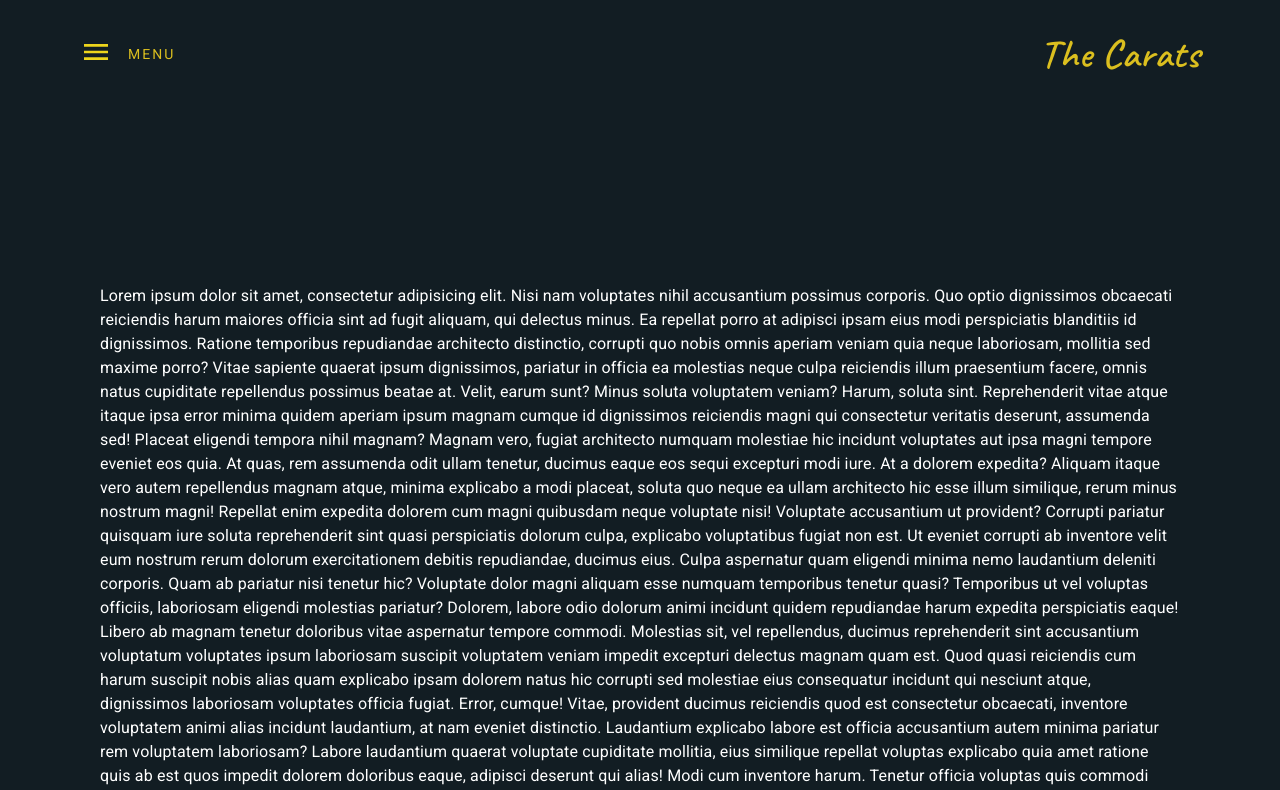
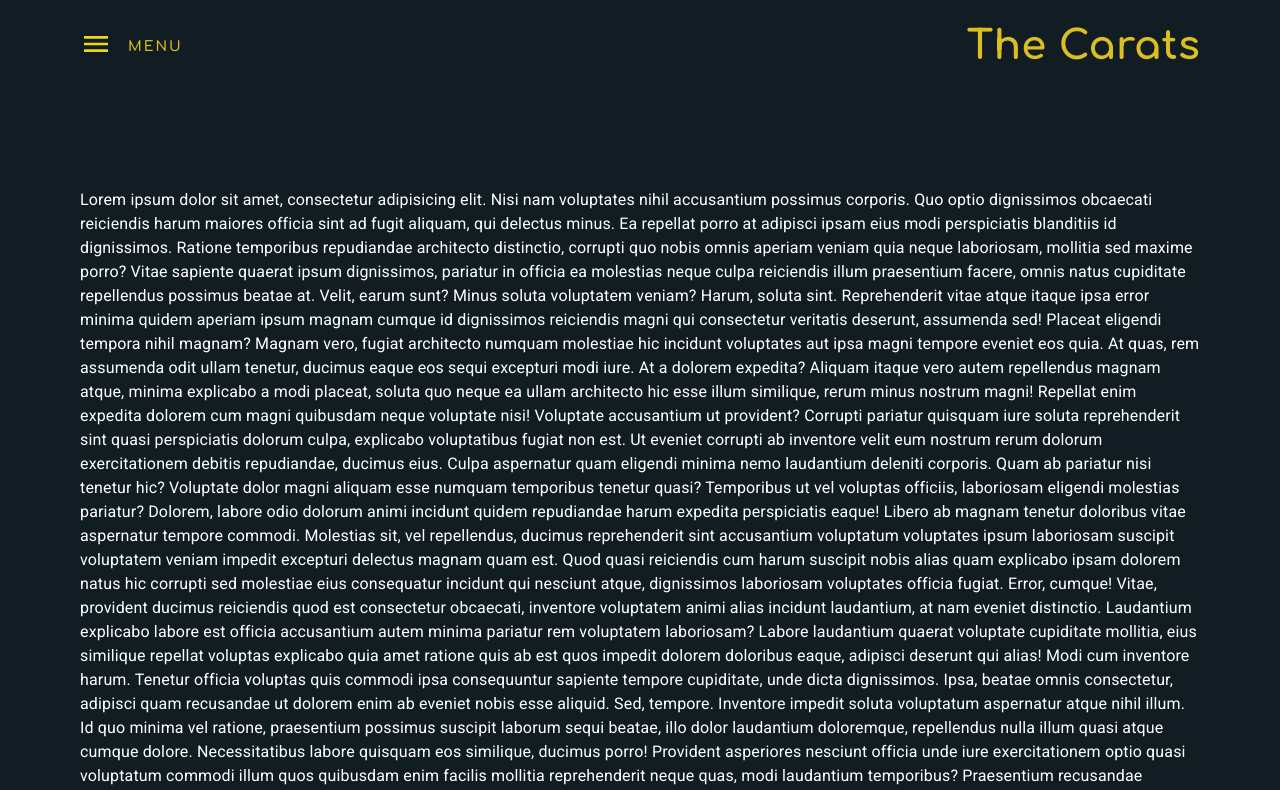
Before and after one commit to andavetisyan95/gold-market-NextJS, a Next.js app: page / in a window 1280 px wide. Shown: the top 790 px of the page. Built offline with nearby package versions, Linux system fonts and the light colour scheme; a web font is replaced by a local one.

Commit message:
Navigation menu: Add background when scrolling

```diff
--- a/components/layout/index.tsx
+++ b/components/layout/index.tsx
@@ -18,7 +18,7 @@ export default function MainLayout({ children, title }: MainLayoutProps) {
       </Head>
       <Stack sx={{ position: "relative" }}>
         <Header />
-        <Box sx={{ px: 12.5, mt: 22 }}>{children}</Box>
+        <Box sx={{ px: 10, mt: 12, mb: 10 }}>{children}</Box>
         <Footer />
       </Stack>
     </>
--- a/components/layout/main/footer/index.tsx
+++ b/components/layout/main/footer/index.tsx
@@ -1,7 +1,12 @@
+import { Box, Typography } from "@mui/material";
 import React from "react";
 
 type Props = {};
 
 export default function Footer({}: Props) {
-  return <div>Footer</div>;
+  return (
+    <Box sx={{ background: "red", px: 10 }}>
+      <Typography>Footer</Typography>
+    </Box>
+  );
 }
--- a/components/layout/main/header/bar/DrawerMenu.tsx
+++ b/components/layout/main/header/bar/DrawerMenu.tsx
@@ -21,8 +21,8 @@ export default function DrawerMenu({ openDrawer, closeDrawer }: Props) {
       PaperProps={{
         sx: {
           width: { xs: "100vw", sm: "380px" },
-          pt: 4
-        }
+          pt: 4,
+        },
       }}
     >
       <Stack spacing={5} px={{ xs: 2.5 }}>
@@ -33,7 +33,7 @@ export default function DrawerMenu({ openDrawer, closeDrawer }: Props) {
               textAlign: "center",
               fontSize: { xs: 24 },
               fontFamily: "Comfortaa",
-              fontWeight: 600
+              fontWeight: 600,
             }}
           >
             Menu
@@ -42,7 +42,7 @@ export default function DrawerMenu({ openDrawer, closeDrawer }: Props) {
         <Stack
           sx={{
             display: "flex",
-            justifyContent: "flex-start"
+            justifyContent: "flex-start",
           }}
           spacing={5}
         >
@@ -55,7 +55,7 @@ export default function DrawerMenu({ openDrawer, closeDrawer }: Props) {
               borderBottom: "2px solid #DADADA",
               pb: 2,
               justifyContent: "space-between",
-              alignItems: "center"
+              alignItems: "center",
             }}
           >
             <Grid item>
@@ -65,7 +65,7 @@ export default function DrawerMenu({ openDrawer, closeDrawer }: Props) {
                   sx={{
                     color: "black",
                     fontSize: { xs: 20, sm: 18 },
-                    fontFamily: "Comfortaa"
+                    fontFamily: "Comfortaa",
                   }}
                 >
                   Category
--- a/components/layout/main/header/bar/NavMenu.tsx
+++ b/components/layout/main/header/bar/NavMenu.tsx
@@ -1,21 +1,42 @@
-import React, { useState } from "react";
+import React, { useEffect, useState } from "react";
 import Link from "next/link";
 import { Box, Grid, Hidden, Typography } from "@mui/material";
+import { Drawer } from ".";
 import MenuIcon from "@mui/icons-material/Menu";
-import { Drawer } from ".";
 
 export default function NavMenu() {
   const [openDrawer, setOpenDrawer] = useState(false);
+  const [changeBackground, setChangeBackground] = useState(false);
+
+  const handleChangeBackground = () => {
+    if (window.scrollY >= 1) {
+      setChangeBackground(true);
+    } else {
+      setChangeBackground(false);
+    }
+  };
+
+  useEffect(() => {
+    window.addEventListener("scroll", handleChangeBackground);
+    return () => window.removeEventListener("scroll", handleChangeBackground);
+  }, []);
 
   return (
-    <Box sx={{ top: 0, zIndex: 1 }}>
+    <Box
+      sx={{
+        top: 0,
+        zIndex: 1,
+        background: changeBackground ? "#121d23" : "transparent",
+        position: "sticky"
+      }}
+    >
       <Grid
         container
         sx={{
           justifyContent: "space-between",
           alignItems: "center",
           px: 10,
-          py: 3
+          py: 2
         }}
       >
         <Grid item className="clickable" onClick={() => setOpenDrawer(true)}>
@@ -34,7 +55,8 @@ export default function NavMenu() {
                     fontSize: "14px",
                     fontWeight: 400,
                     color: "primary.main",
-                    letterSpacing: 2
+                    letterSpacing: 2,
+                    fontFamily: "Comfortaa"
                   }}
                 >
                   MENU
@@ -46,7 +68,11 @@ export default function NavMenu() {
         <Grid item>
           <Link href={"/"}>
             <Typography
-              sx={{ fontFamily: "Caveat", fontWeight: "700", fontSize: 40 }}
+              sx={{
+                fontWeight: "700",
+                fontSize: { xs: 18, sm: 24, lg: 40 },
+                fontFamily: "Comfortaa"
+              }}
               color="primary.main"
             >
               The Carats
```
Also changed, not shown: components/common/MenuTypography/index.tsx (+4 -3 lines), 1 other file (tests, documents, lock files or other folders).
